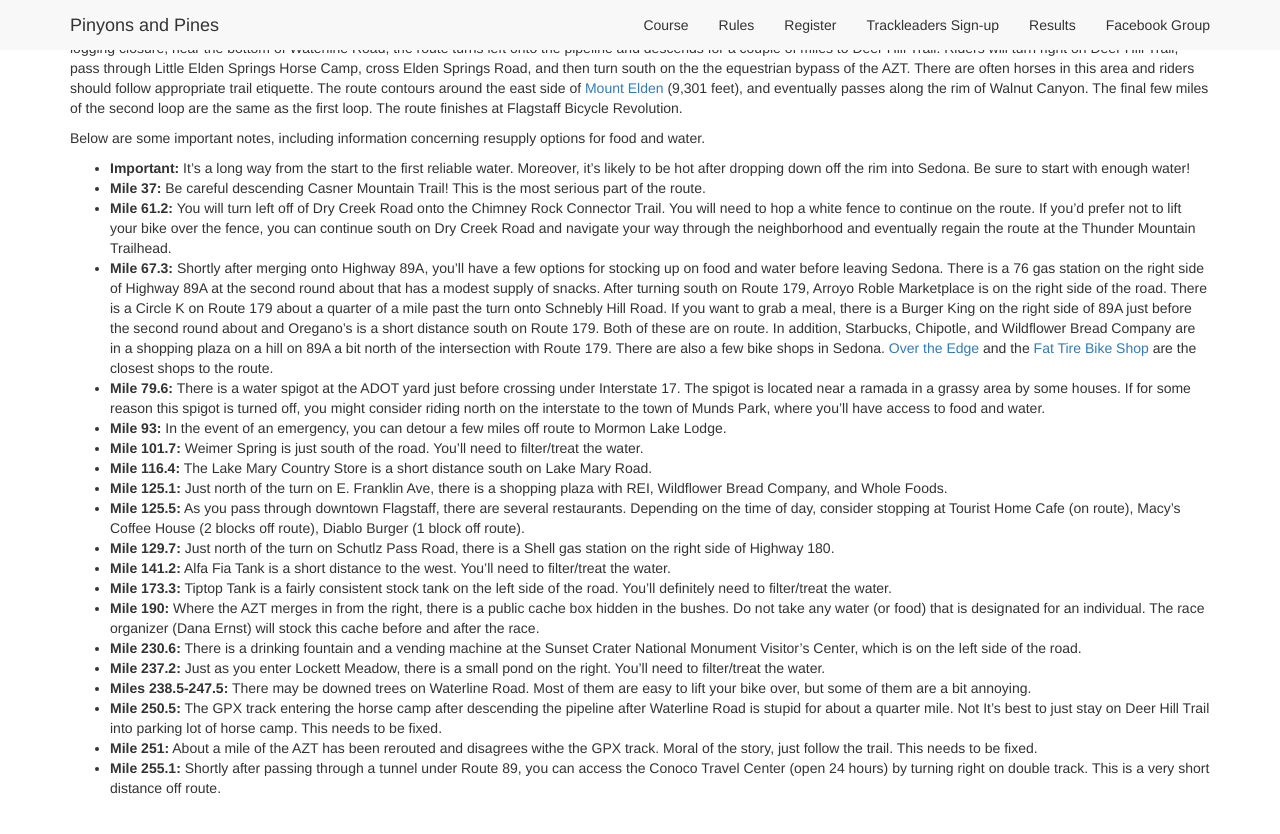
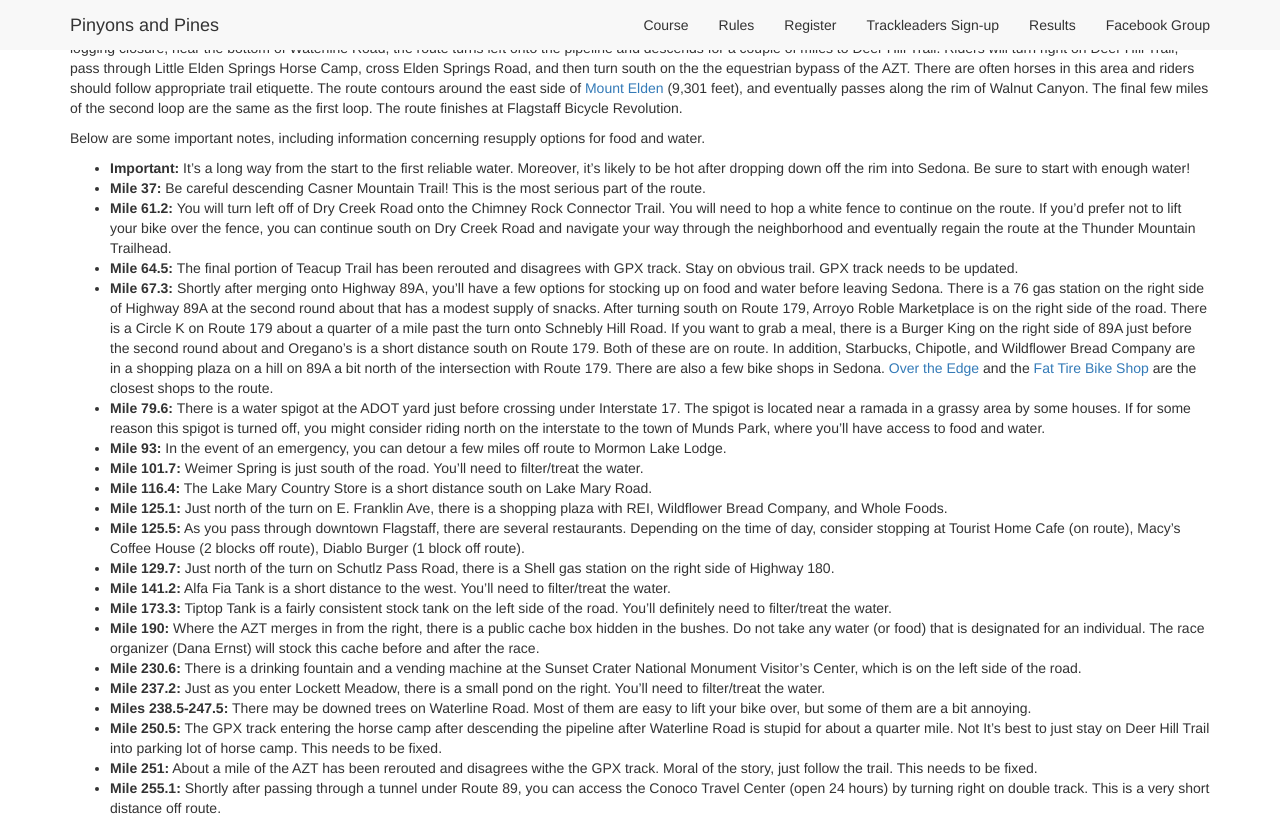
Before and after one commit to dcernst/PinyonsPines, a Jekyll site: the page built from course.md, in a window 1280 px wide and 900 px high, scrolled down 1054 px, cut to the strip 0-834 px from the top of the window. Built offline with Jekyll 4.4.1, drawn with Linux system fonts in a browser that asks for light colours; nearby versions of some CDN libraries.

Commit message:
Update course.md

```diff
--- a/course.md
+++ b/course.md
@@ -25,6 +25,7 @@
 - **Important:** It's a long way from the start to the first reliable water.  Moreover, it's likely to be hot after dropping down off the rim into Sedona.  Be sure to start with enough water!
 - **Mile 37:** Be careful descending Casner Mountain Trail! This is the most serious part of the route.
 - **Mile 61.2:** You will turn left off of Dry Creek Road onto the Chimney Rock Connector Trail.  You will need to hop a white fence to continue on the route.  If you'd prefer not to lift your bike over the fence, you can continue south on Dry Creek Road and navigate your way through the neighborhood and eventually regain the route at the Thunder Mountain Trailhead.
+- **Mile 64.5:** The final portion of Teacup Trail has been rerouted and disagrees with GPX track. Stay on obvious trail. GPX track needs to be updated.
 - **Mile 67.3:** Shortly after merging onto Highway 89A, you'll have a few options for stocking up on food and water before leaving Sedona. There is a 76 gas station on the right side of Highway 89A at the second round about that has a modest supply of snacks. After turning south on Route 179, Arroyo Roble Marketplace is on the right side of the road. There is a Circle K on Route 179 about a quarter of a mile past the turn onto Schnebly Hill Road. If you want to grab a meal, there is a Burger King on the right side of 89A just before the second round about and Oregano's is a short distance south on Route 179. Both of these are on route. In addition, Starbucks, Chipotle, and Wildflower Bread Company are in a shopping plaza on a hill on 89A a bit north of the intersection with Route 179. There are also a few bike shops in Sedona.  [Over the Edge](https://otesports.com/locations/sedona/) and the [Fat Tire Bike Shop](https://www.facebook.com/pages/The-Fat-Tire-Bike-Shop/188731981168703) are the closest shops to the route.
 - **Mile 79.6:** There is a water spigot at the ADOT yard just before crossing under Interstate 17. The spigot is located near a ramada in a grassy area by some houses. If for some reason this spigot is turned off, you might consider riding north on the interstate to the town of Munds Park, where you'll have access to food and water.
 - **Mile 93:** In the event of an emergency, you can detour a few miles off route to Mormon Lake Lodge.
```
